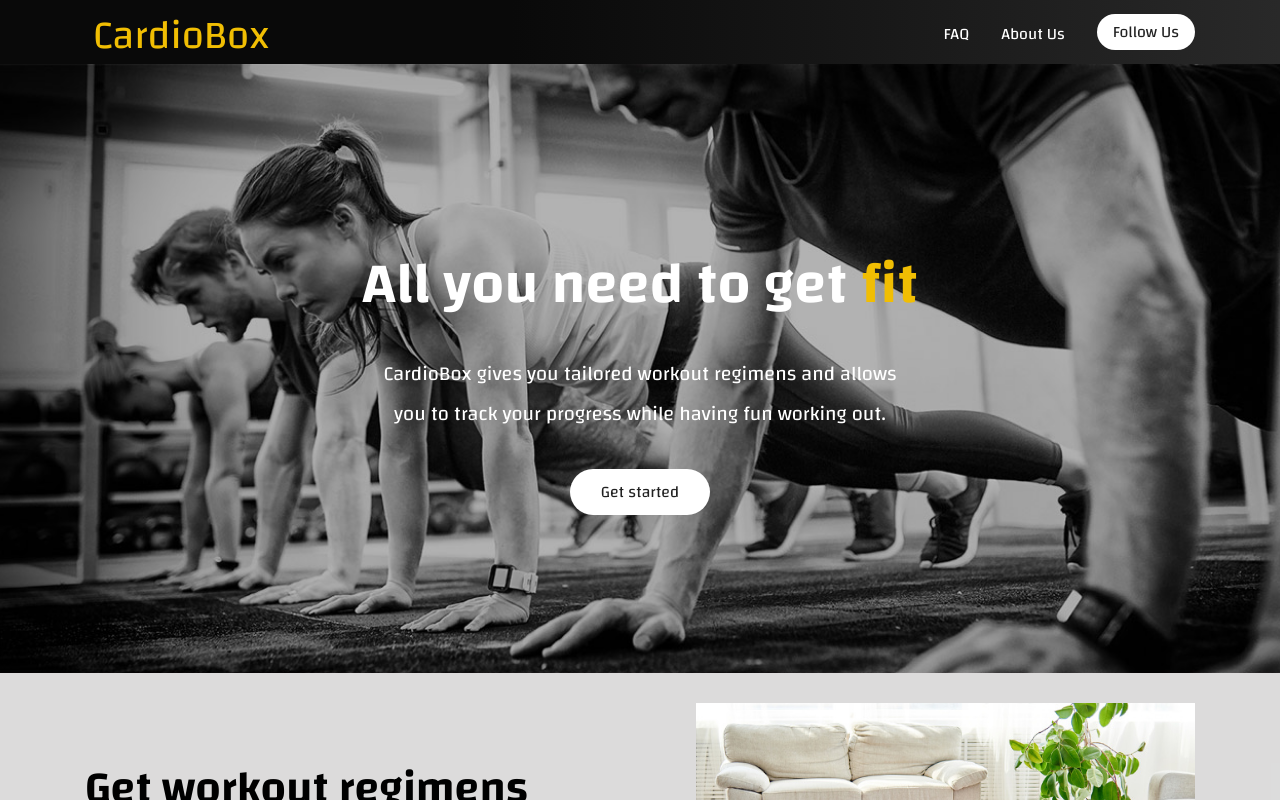
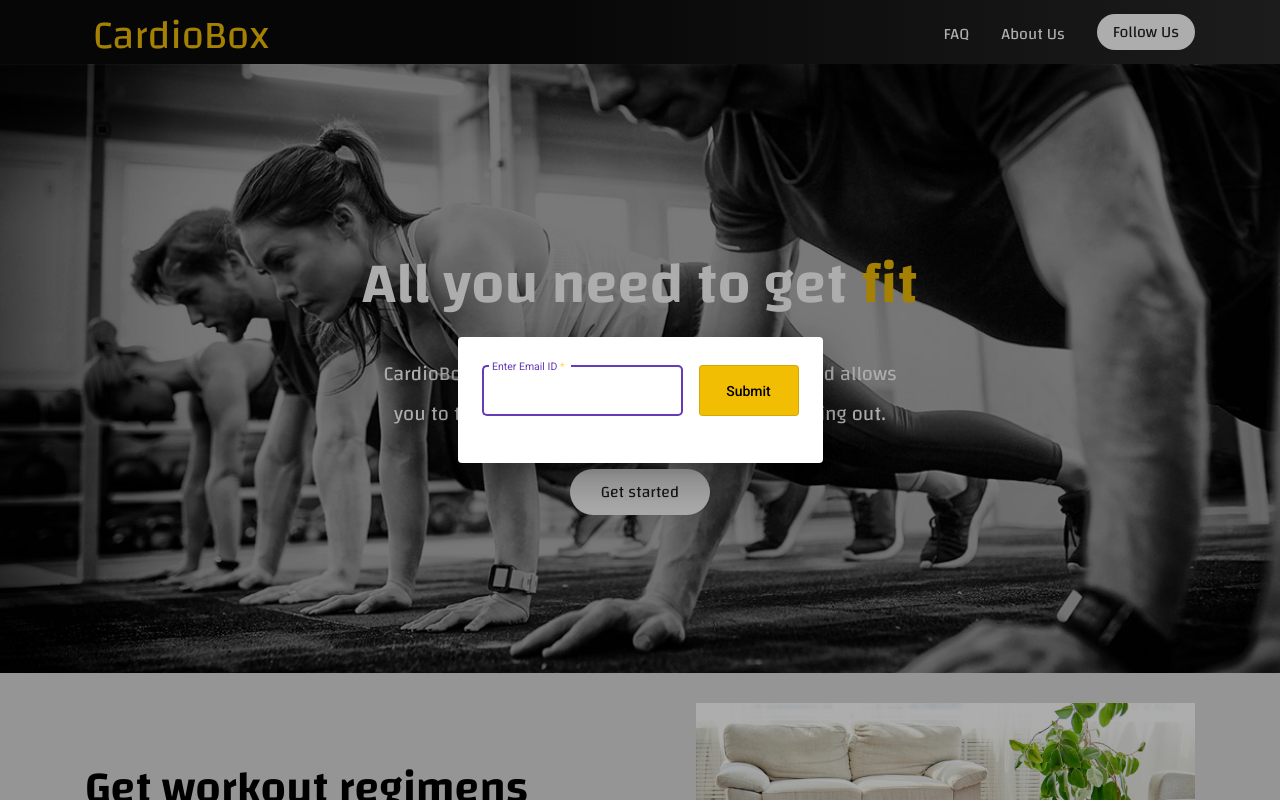
Before and after one commit to Vella-Boyz/Vella-Boyz.github.io, an Angular app: page / in a window 1280 px wide. Both pictures are taken after a click on the button "Follow Us". Shown: the top 800 px of the page. Built offline with nearby package versions, Linux system fonts and the light colour scheme.

Commit message:
signup form design

```diff
--- a/src/app/app.module.ts
+++ b/src/app/app.module.ts
@@ -7,6 +7,7 @@ import { BrowserAnimationsModule } from '@angular/platform-browser/animations';
 import { LandingModule } from './landing/landing.module';
 import { FlexLayoutModule } from '@angular/flex-layout';
 import { MaterialModule } from './material.module';
+import { FormsModule } from '@angular/forms';
 
 @NgModule({
   declarations: [
@@ -18,7 +19,8 @@ import { MaterialModule } from './material.module';
     BrowserAnimationsModule,
     LandingModule,
     MaterialModule,
-    FlexLayoutModule
+    FlexLayoutModule,
+    FormsModule
   ],
   providers: [],
   bootstrap: [AppComponent]
--- /dev/null
+++ b/src/app/landing/dialogBox/signup/signup.component.ts
@@ -0,0 +1,51 @@
+import { Component, OnInit, ViewChild } from '@angular/core';
+import { MatDialogRef, MAT_DIALOG_DATA } from '@angular/material/dialog';
+import { Router } from '@angular/router';
+import { MatDialog } from '@angular/material/dialog';
+import { MatSnackBar } from '@angular/material/snack-bar';
+import {FormControl, FormGroupDirective, NgForm, Validators} from '@angular/forms';
+
+@Component({
+  selector: 'app-signup',
+  templateUrl: './signup.html',
+  styleUrls: ['./signup.scss']
+})
+
+
+export class SignupComponent implements OnInit {
+
+  email: string;
+  emailFormControl = new FormControl('', [
+    Validators.required,
+    Validators.email,
+  ]);
+
+
+  constructor(
+    public dialogRef: MatDialogRef<SignupComponent>,
+    public dialog: MatDialog,
+    private snackBar: MatSnackBar
+  ) { }
+
+  ngOnInit() {
+  }
+
+
+  submitForm() {
+    if ( !this.emailFormControl.value ){
+      return;
+    }
+      const payLoad = {
+        data: {
+          email: this.emailFormControl.value
+        }
+      }
+      this.snackBar.open("Thank you!", 'Okay', { duration: 4000 });
+      this.close();
+  }
+
+  close() {
+    this.dialogRef.close();
+  }
+
+}
--- /dev/null
+++ b/src/app/landing/dialogBox/signup/signup.html
@@ -0,0 +1,17 @@
+<form class="example-form">
+  <div fxLayout="row wrap" fxLayout.xs="column" fxLayoutGap="1rem">
+    <mat-form-field class="example-full-width"  appearance="outline">
+      <mat-label>Enter Email ID</mat-label>
+      <input matInput [formControl]="emailFormControl" >
+      <mat-error *ngIf="emailFormControl.hasError('email') && !emailFormControl.hasError('required')">
+        Please enter a valid email address
+      </mat-error>
+      <mat-error *ngIf="emailFormControl.hasError('required')">
+        Email is <strong>required</strong>
+      </mat-error>
+    </mat-form-field>
+
+    <button mat-stroked-button class="Submit" aria-label="LOGIN" type="submit" (click)="submitForm()">
+      Submit  </button>
+  </div>
+</form>
--- /dev/null
+++ b/src/app/landing/dialogBox/signup/signup.scss
@@ -0,0 +1,8 @@
+.Submit{
+    background: #F1BE03;
+    color: black;
+    line-height: unset;
+    height: 51px;
+    width: 100px;
+    margin-top: 4px;
+}
--- a/src/app/landing/landing.component.html
+++ b/src/app/landing/landing.component.html
@@ -12,7 +12,7 @@
           <div class="nav-item">About Us</div>
           <button
             class="start-trial-btn"
-            mat-flat-button>
+            mat-flat-button (click)="openSignUpForm()">
             Follow Us
           </button>
         </div>
@@ -36,7 +36,7 @@
           <div class="content-title text-center">
             CardioBox gives you tailored workout regimens and allows you to track your progress while having fun working out.
           </div>
-          <button mat-flat-button class="start-now">
+          <button mat-flat-button class="start-now" (click)="openSignUpForm()">
             Get started
           </button>
         </div>
--- a/src/app/landing/landing.component.ts
+++ b/src/app/landing/landing.component.ts
@@ -1,5 +1,10 @@
-import { Component, OnInit } from '@angular/core';
-import { MatBottomSheet } from '@angular/material/bottom-sheet';
+import { Component, OnInit,Inject } from '@angular/core';
+import {MatDialog, MatDialogRef, MAT_DIALOG_DATA} from '@angular/material/dialog';
+import { SignupComponent } from '../landing/dialogBox/signup/signup.component';
+
+export interface DialogData {
+  email: string;
+}
 
 @Component({
   selector: 'app-landing',
@@ -7,8 +12,19 @@ import { MatBottomSheet } from '@angular/material/bottom-sheet';
   styleUrls: ['./landing.component.scss'],
 })
 export class LandingComponent implements OnInit {
-  constructor() {}
+
+  email: string;
+
+  constructor(public dialog: MatDialog) {}
 
   ngOnInit() {}
 
+
+  // Sign up
+  openSignUpForm(): void {
+    this.dialog.open(SignupComponent, {
+      //  width: '327px'
+     });
+  }
+
 }
--- a/src/app/landing/landing.module.ts
+++ b/src/app/landing/landing.module.ts
@@ -2,16 +2,23 @@ import { NgModule } from '@angular/core';
 import { CommonModule } from '@angular/common';
 import { FlexLayoutModule } from '@angular/flex-layout';
 import { MaterialModule } from '../material.module';
-// import { LandingRoutingModule } from './landing-routing.module';
+import { SignupComponent } from '../landing/dialogBox/signup/signup.component';
 import { LandingComponent } from './landing.component';
+import { BrowserAnimationsModule } from '@angular/platform-browser/animations';
+import { FormsModule,ReactiveFormsModule } from '@angular/forms';
 
 @NgModule({
   imports: [
     CommonModule,
     FlexLayoutModule,
     MaterialModule,
-    // LandingRoutingModule,
+    BrowserAnimationsModule,
+    FormsModule,
+    ReactiveFormsModule
   ],
-  declarations: [LandingComponent],
+  declarations: [LandingComponent,SignupComponent],
+  entryComponents: [
+    SignupComponent
+  ],
 })
 export class LandingModule {}
```
